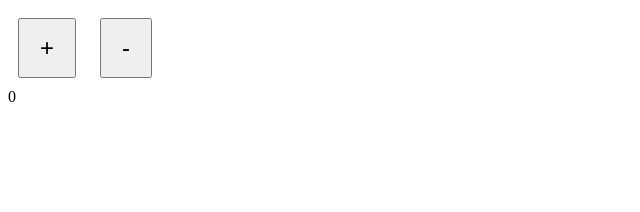
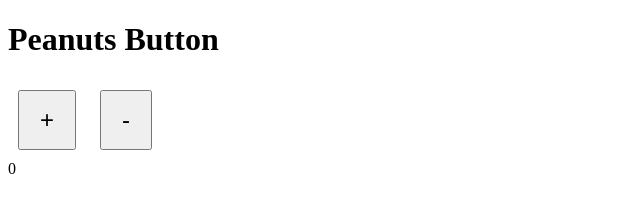
Before and after one commit to keruka/peanuts-button, a plain HTML site: page index.html in a window 1280 px wide. Shown: the whole page, without its empty margins (0-640 px from the left). Drawn offline with Linux system fonts and the light colour scheme.

Commit message:
Add h1 tag

```diff
--- a/index.html
+++ b/index.html
@@ -5,6 +5,7 @@
     <script src="script.js"></script>
 </head>
 <body>
+    <h1>Peanuts Button</h1>
     <button onClick="add()">+</button>
     <button onClick="subtract()">-</button>
     <div id="countBox"></div>
```
